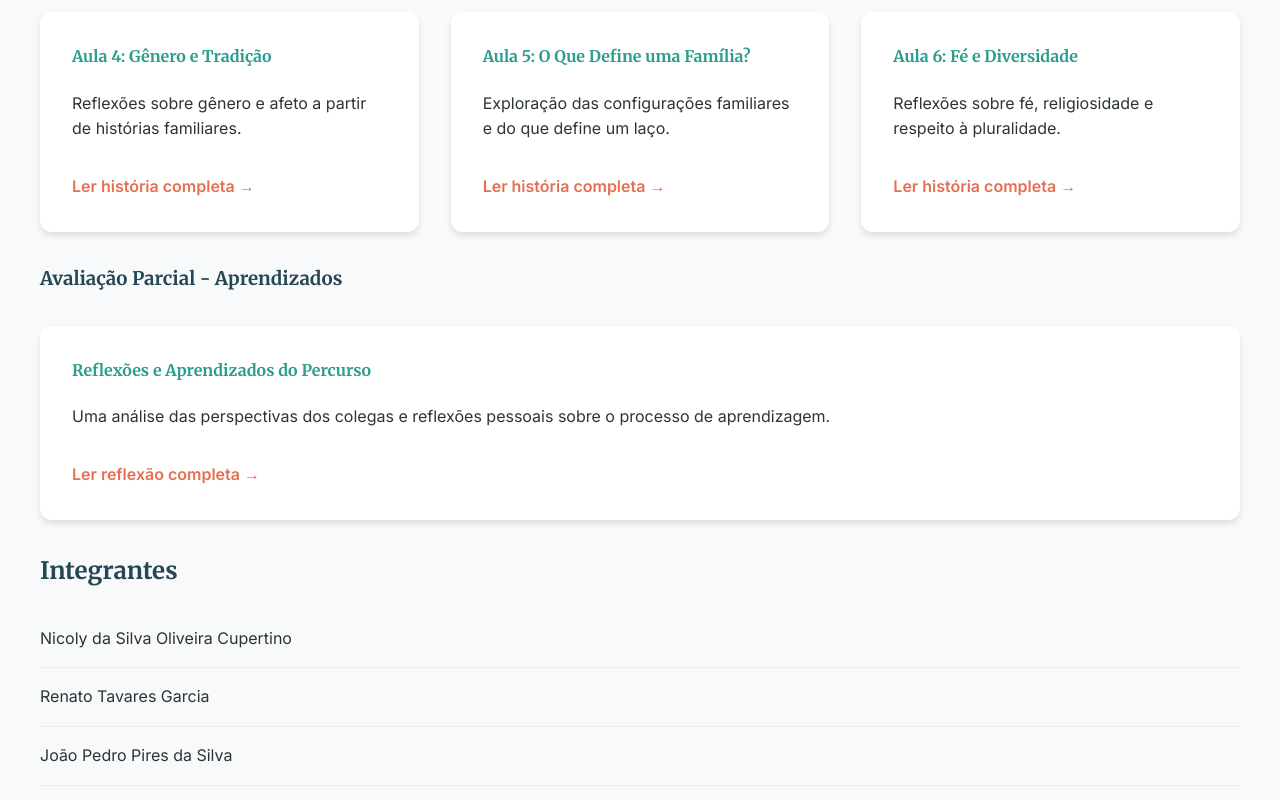
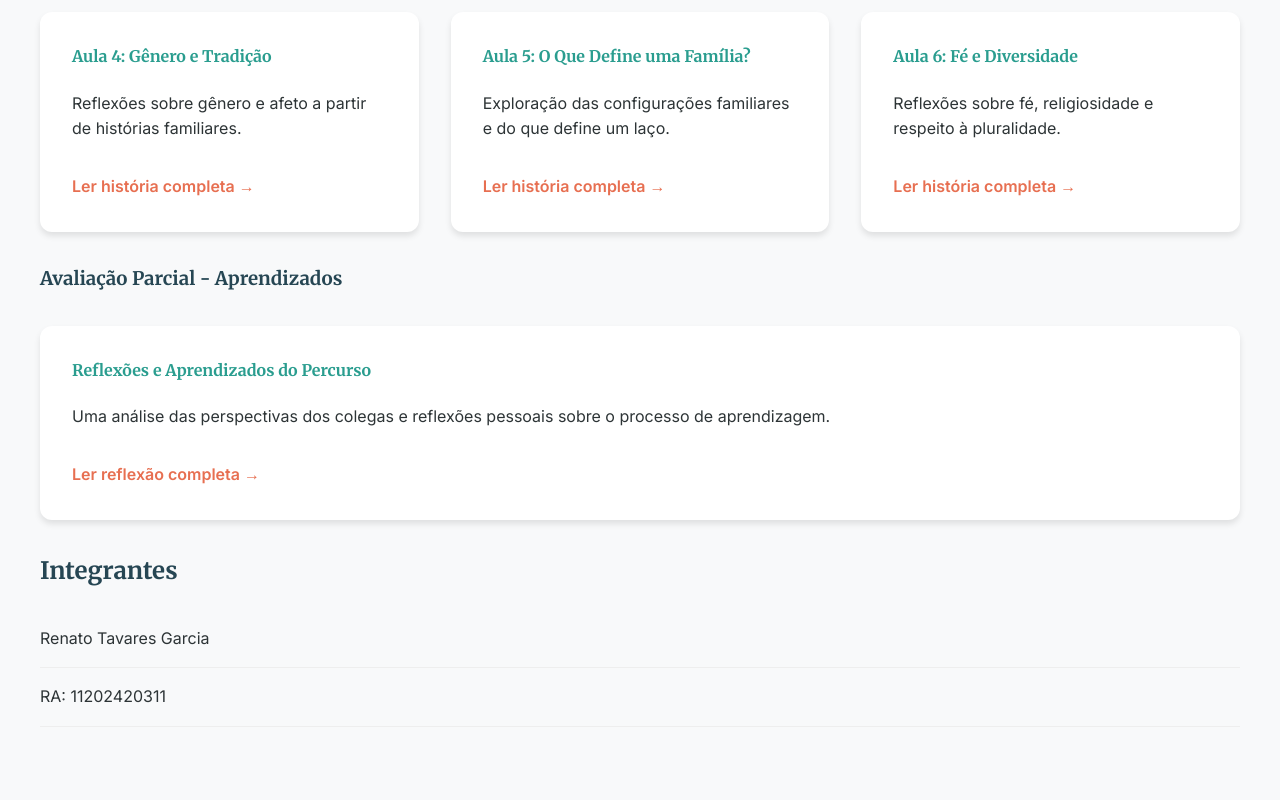
Before and after one commit to RenatoTGarcia1/renato, a plain HTML site: page index.html in a window 1280 px wide. Shown: the part 888-1688 px from the top of the page. After the commit the page ends 1631 px from the top, so only its background shows below. Drawn offline with Linux system fonts and the light colour scheme.

Commit message:
tirar nomes extras

```diff
--- a/index.html
+++ b/index.html
@@ -86,9 +86,8 @@
     <section id="integrantes" class="container contact">
       <h2>Integrantes</h2>
       <ul class="members">
-        <li>Nicoly da Silva Oliveira Cupertino</li>
         <li>Renato Tavares Garcia</li>
-        <li>João Pedro Pires da Silva</li>
+        <li>RA: 11202420311</li>
       </ul>
     </section>
   </main>
```
